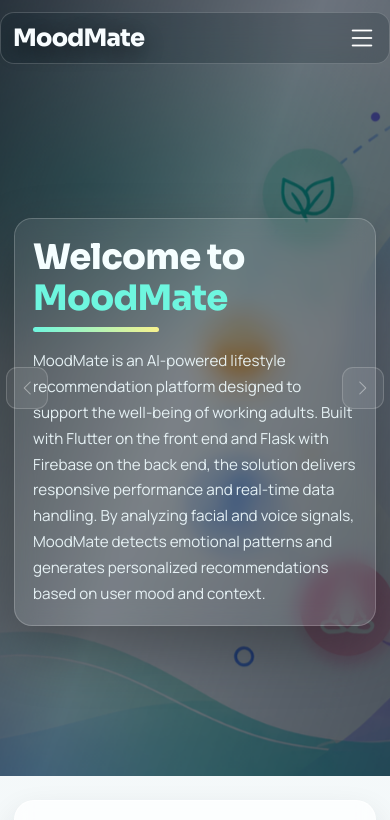
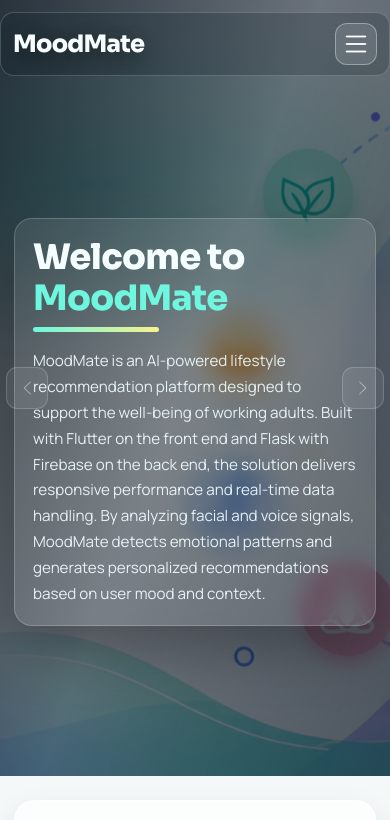
Before and after one commit to Isurinda-Shamika/moodmate-website, a plain HTML site: page index.html in a window 390 px wide. Shown: the top 820 px of the page. Drawn offline with Linux system fonts and the light colour scheme.

Commit message:
mobile navi change

```diff
--- a/assets/css/style.css
+++ b/assets/css/style.css
@@ -222,8 +222,20 @@ p {
 }
 
 @media (max-width: 991px) {
+  .navbar {
+    position: relative;
+  }
+
   .mobile-nav-toggle {
-    display: block;
+    display: inline-flex;
+    align-items: center;
+    justify-content: center;
+    width: 42px;
+    height: 42px;
+    border-radius: 12px;
+    background: rgba(255, 255, 255, 0.12);
+    border: 1px solid rgba(255, 255, 255, 0.35);
+    z-index: 1001;
   }
 
   .navbar ul {
@@ -240,13 +252,14 @@ p {
 }
 
 .navbar-mobile .mobile-nav-toggle {
-  position: absolute;
+  position: fixed;
   top: 22px;
   right: 16px;
 }
 
 .navbar-mobile ul {
-  display: block;
+  display: flex;
+  flex-direction: column;
   position: absolute;
   top: 72px;
   right: 16px;
```
